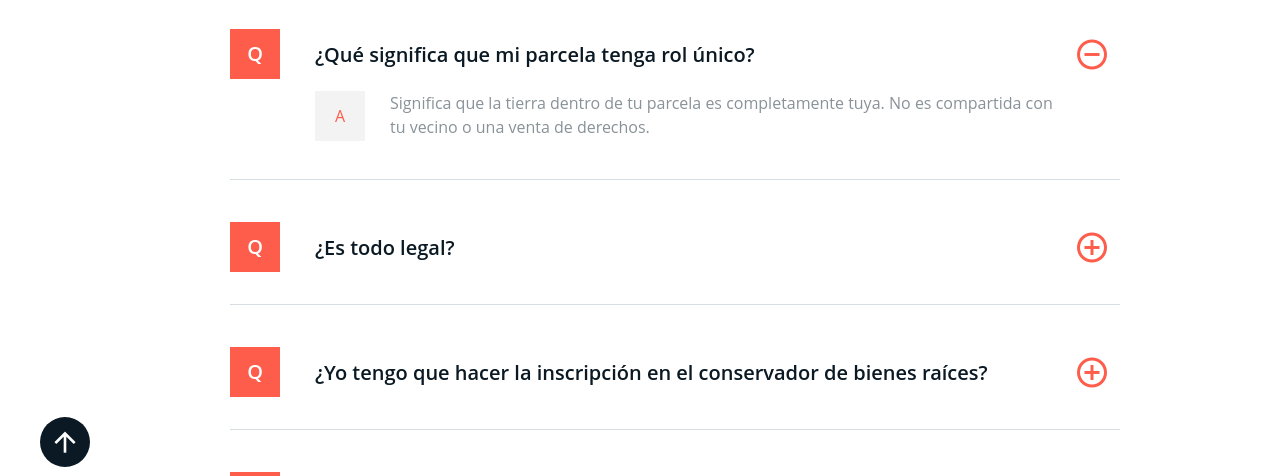
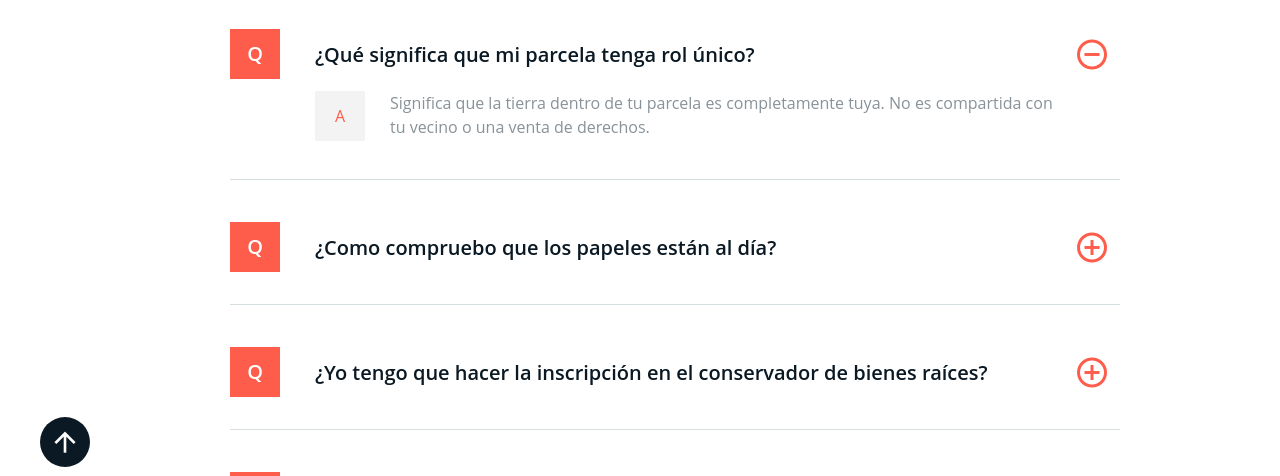
Before and after one commit to freiregtr/parcelasdechile.cl, a PHP site: page /faq in a window 1280 px wide. Shown: the part 393-869 px from the top of the page. Run offline with PHP 8.4, Linux system fonts and the light colour scheme; some libraries are stand-ins or nearby versions.

Commit message:
cambio pregunta faq

```diff
--- a/view/modulos/faq.php
+++ b/view/modulos/faq.php
@@ -85,11 +85,10 @@
 
                     <div class="accordion-type-2 accordion-type-2__mod-1">
                         <div id="headingTwo2" role="tab" class="accordion-title">
-                            <h5><a role="button" data-toggle="collapse" data-parent="#accordion" href="#collapseTwo2" aria-expanded="false" aria-controls="collapseTwo2" class="collapsed">¿Es todo legal?</a></h5>
+                            <h5><a role="button" data-toggle="collapse" data-parent="#accordion" href="#collapseTwo2" aria-expanded="false" aria-controls="collapseTwo2" class="collapsed">¿Como compruebo que los papeles están al día?</a></h5>
                         </div>
                         <div id="collapseTwo2" role="tabpanel" aria-labelledby="headingTwo2" class="accordion-body panel-collapse collapse">
-                            <p>Totalmente, todas las parcelas tienen su rol propio ósea la tierra quedaría a tu nombre, se hace bajo firma de
-                                notaría e inscripción del conservador de bienes raíces.</p>
+                            <p>Todas las parcelas tienen su rol propio ósea la tierra quedaría a tu nombre, se hace bajo firma de notaría e inscripción del conservador de bienes raíces.</p>
                         </div>
                     </div>
 
@@ -98,8 +97,7 @@
                             <h5><a role="button" data-toggle="collapse" data-parent="#accordion" href="#collapseThree2" aria-expanded="false" aria-controls="collapseThree2" class="collapsed">¿Yo tengo que hacer la inscripción en el conservador de bienes raíces?</a></h5>
                         </div>
                         <div id="collapseThree2" role="tabpanel" aria-labelledby="headingThree2" class="accordion-body panel-collapse collapse">
-                            <p>No, tú solamente tienes que juntarte a firmar con nuestra abogada en notaria y después los documentos te
-                                llegan a domicilio o al lugar que más te acomoden como por ejemplo lugar de trabajo.</p>
+                            <p>No, tú solamente tienes que juntarte a firmar con nuestra abogada en notaria y después los documentos te llegan a domicilio o al lugar que más te acomoden como por ejemplo lugar de trabajo.</p>
                         </div>
                     </div>
 
@@ -117,8 +115,7 @@
                             <h5><a role="button" data-toggle="collapse" data-parent="#accordion" href="#collapseThree4" aria-expanded="false" aria-controls="collapseThree4" class="collapsed">¿Para qué sirve la reserva?</a></h5>
                         </div>
                         <div id="collapseThree4" role="tabpanel" aria-labelledby="headingThree4" class="accordion-body panel-collapse collapse">
-                            <p>La reserva aparte de asegurarte que la parcela que tú elijas nadie más la pueda comprar hasta que firmes en
-                                notaria. Con ese valor se paga los gastos notariales, inscripción de bienes raíces y el envío de documentos a tu domicilio vía Chile Express.
+                            <p>La reserva aparte de asegurarte que la parcela que tú elijas nadie más la pueda comprar hasta que firmes en notaria. Con ese valor se paga los gastos notariales, inscripción de bienes raíces y el envío de documentos a tu domicilio vía Chile Express.
                             </p>
                         </div>
                     </div>
@@ -138,8 +135,7 @@
                             <h5><a role="button" data-toggle="collapse" data-parent="#accordion" href="#collapseThree6" aria-expanded="false" aria-controls="collapseThree6" class="collapsed">¿Existe un máximo de tiempo sin hacerle nada a mi parcela?</a></h5>
                         </div>
                         <div id="collapseThree6" role="tabpanel" aria-labelledby="headingThree4" class="accordion-body panel-collapse collapse">
-                            <p>No, puedes dejar tu terreno ahí sin hacerle nada y sin pagar nada por su manutención por el tiempo que tú
-                                quieras.
+                            <p>No, puedes dejar tu terreno ahí sin hacerle nada y sin pagar nada por su manutención por el tiempo que tú quieras.
                             </p>
                         </div>
                     </div>
```
